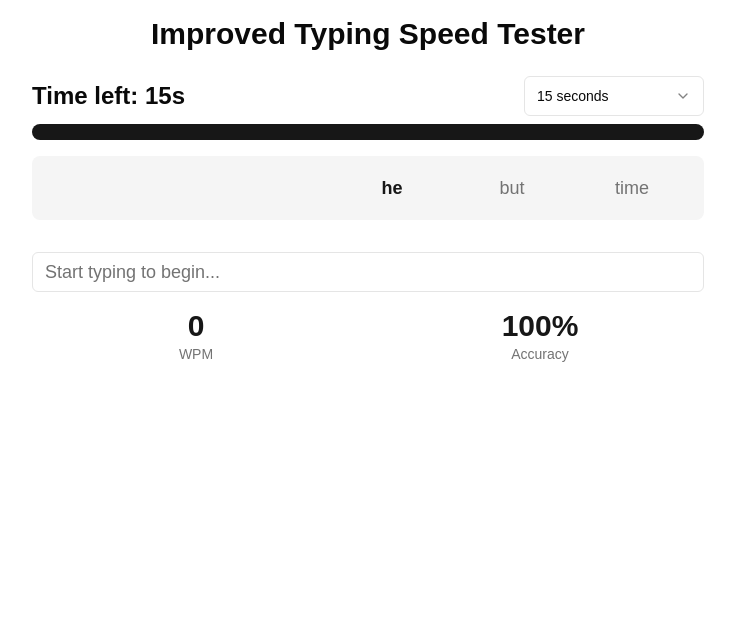
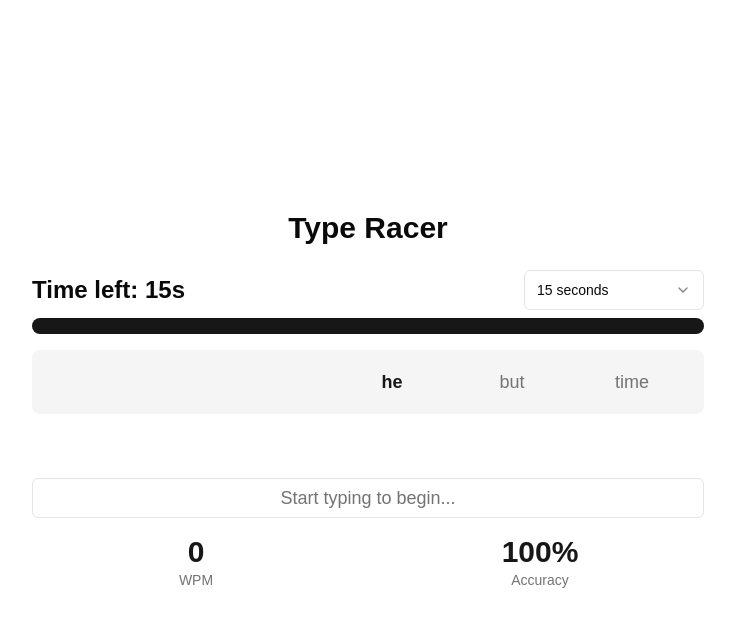
Before and after one commit to basith-ahmed/typespace, a Next.js app: page / in a window 1280 px wide. Shown: the top 626 px of the page, without its empty margins (272-1007 px from the left). Built offline with nearby package versions, Linux system fonts and the light colour scheme.

Commit message:
chore: results page updated

```diff
--- a/app/page.tsx
+++ b/app/page.tsx
@@ -200,8 +200,8 @@ export default function ImprovedTypingSpeedTester() {
   };
 
   return (
-    <div className="container mx-auto p-4 flex flex-col items-center">
-      <h1 className="text-3xl font-bold mb-6">Improved Typing Speed Tester</h1>
+    <div className="mx-auto p-4 flex flex-col items-center justify-center h-screen">
+      <h1 className="text-3xl font-bold mb-6">Type Racer</h1>
       {gameState === "typing" && (
         <>
           <div className="mb-4 w-full max-w-2xl">
@@ -249,7 +249,7 @@ export default function ImprovedTypingSpeedTester() {
               ))}
             </div>
           </div>
-          <div className="mb-4 text-center">
+          <div className="mb-4 text-center min-h-8">
             {characterAccuracy.map((isCorrect, index) => (
               <span
                 key={index}
@@ -264,7 +264,7 @@ export default function ImprovedTypingSpeedTester() {
             type="text"
             value={userInput}
             onChange={handleInputChange}
-            className="mb-4 text-lg w-full max-w-2xl"
+            className="mb-4 text-lg w-full max-w-2xl text-center"
             placeholder="Start typing to begin..."
             aria-label="Type the words shown above"
           />
@@ -283,7 +283,7 @@ export default function ImprovedTypingSpeedTester() {
       {gameState === "result" && (
         <>
           <div className="text-center mb-6 w-full max-w-2xl">
-            <h2 className="text-3xl font-bold mb-4">Test Results</h2>
+            <h2 className="text-3xl font-bold mb-4">Results</h2>
             <div className="grid grid-cols-2 gap-4">
               <div>
                 <p className="text-4xl font-bold text-primary">{wpm}</p>
@@ -298,10 +298,10 @@ export default function ImprovedTypingSpeedTester() {
             </div>
           </div>
           <div className="mb-6 w-full max-w-2xl">
-            <h3 className="text-xl font-semibold mb-2">
+            {/* <h3 className="text-xl font-semibold mb-2">
               Performance Over Time
-            </h3>
-            <div className="h-64">
+            </h3> */}
+            {/* <div className="h-64">
               <ResponsiveContainer width="100%" height="100%">
                 <LineChart data={performanceData}>
                   <CartesianGrid strokeDasharray="3 3" />
@@ -344,7 +344,7 @@ export default function ImprovedTypingSpeedTester() {
                   />
                 </LineChart>
               </ResponsiveContainer>
-            </div>
+            </div> */}
           </div>
           <Button onClick={resetGame} className="w-full max-w-2xl">
             Try Again
```
